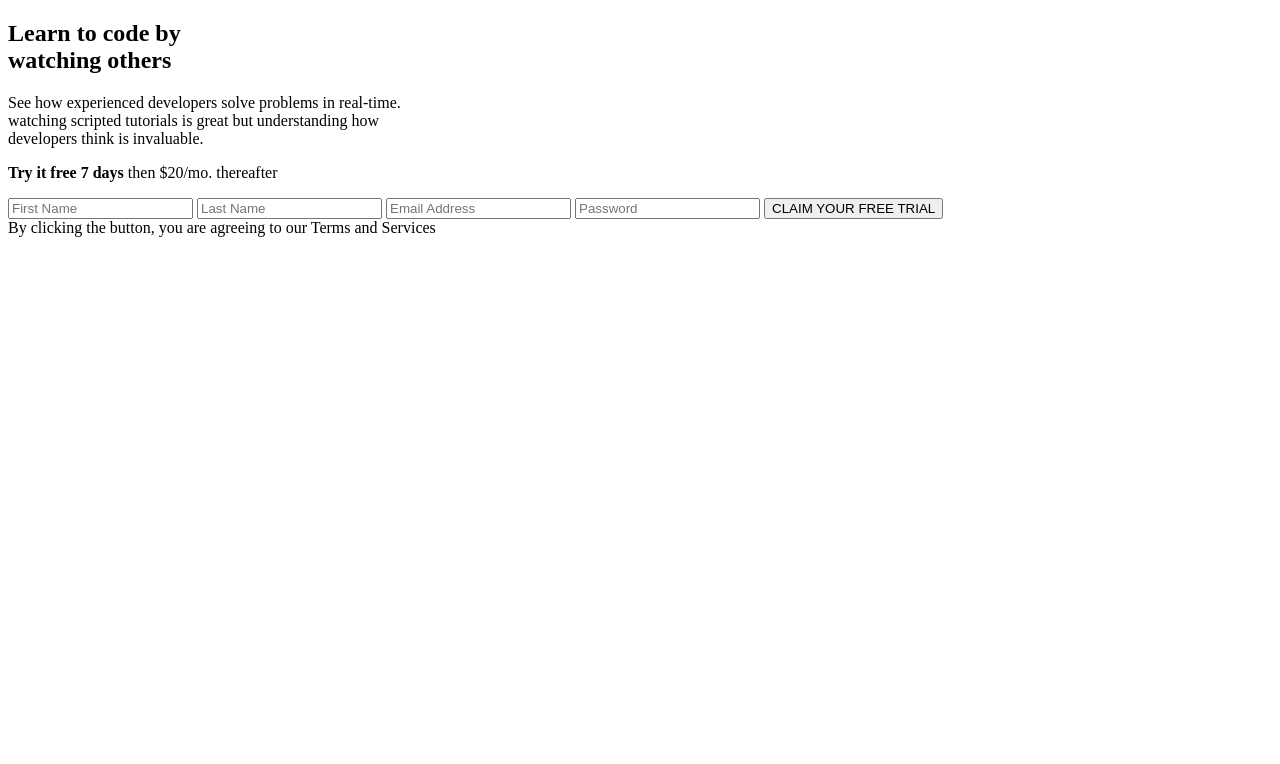
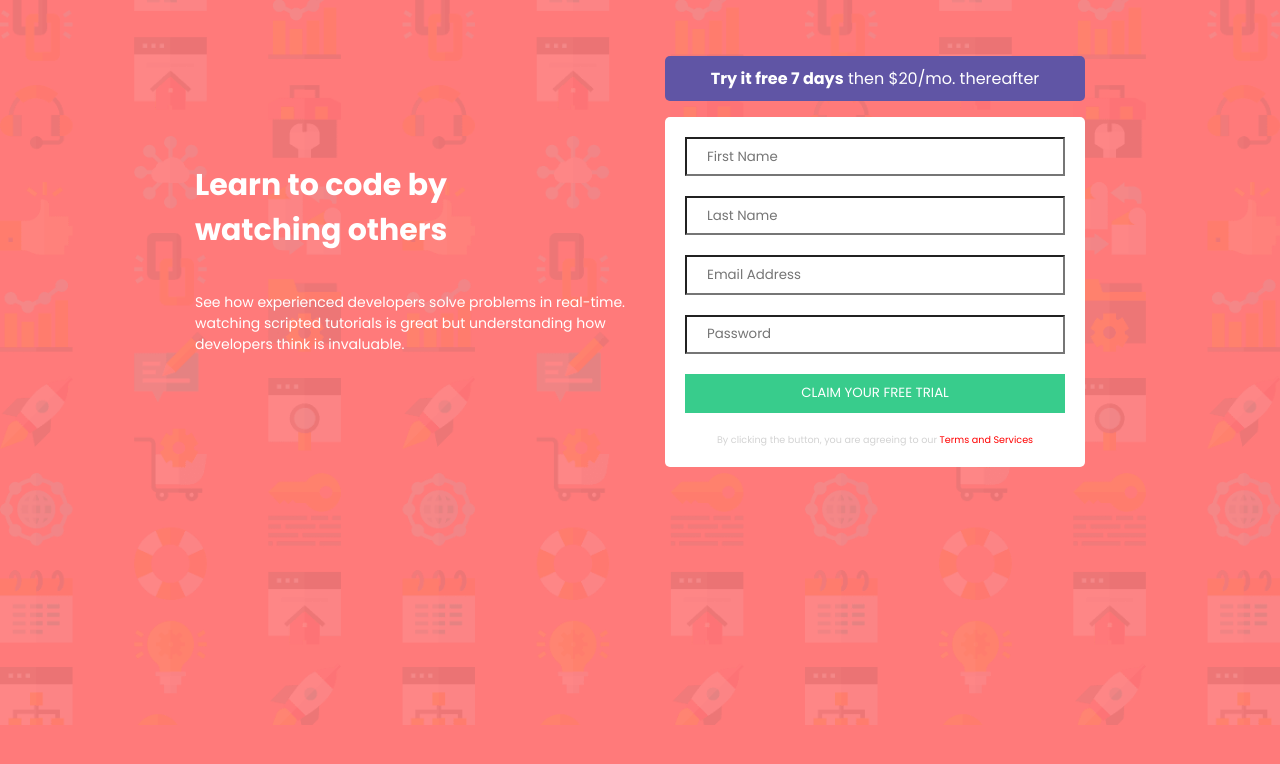
Before and after one commit to Mykol5/responsive-reg-form, a plain HTML site: page index.html in a window 1280 px wide. Drawn offline with Linux system fonts and the light colour scheme.

Commit message:
Update index.html

```diff
--- a/index.html
+++ b/index.html
@@ -7,7 +7,7 @@
     <meta name="viewport" content="width=device-width, initial-scale=1.0">
 
     <link rel="icon" type="image/png" sizes="32x32" href="./favicon-32x32.png" />
-    <link rel="stylesheet" href="reg.css">
+    <link rel="stylesheet" href="style.css">
     <title>Registration Form</title>
 </head>
 
```
